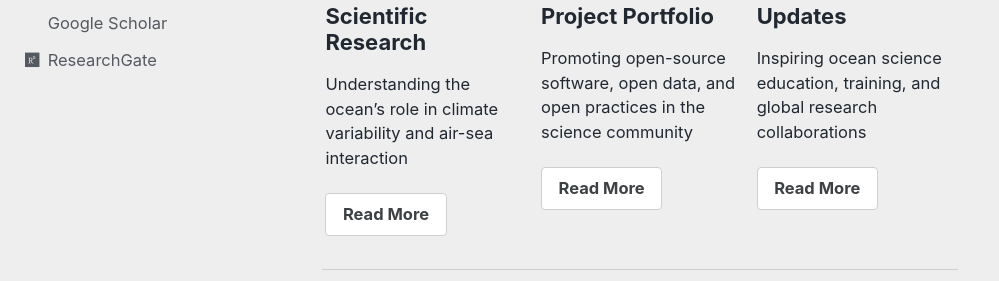
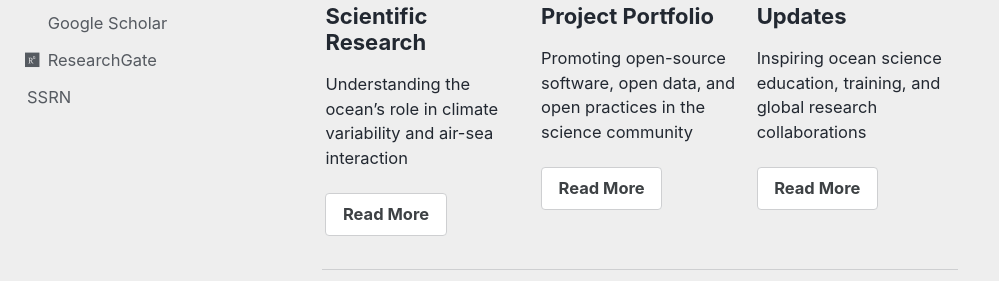
Before and after one commit to Mostafa-MMK/Mostafa-MMK.github.io, a Jekyll site: the page built from _pages/index.md, in a window 1280 px wide and 900 px high, scrolled down 741 px. Shown: the part 484-765 px from the top of the window, without its empty margins (0-999 px from the left). Built offline with Jekyll 4.4.1, drawn with Linux system fonts in a browser that asks for light colours; cached includes are drawn as plain includes; the list of posts is cut into pages by our own code.

Commit message:
Update _config.yml

```diff
--- a/_config.yml
+++ b/_config.yml
@@ -138,6 +138,9 @@ author:
     - label: "ResearchGate"
       icon: "fab fa-fw fa-researchgate"
       url: "https://www.researchgate.net/profile/your_profile_name"
+    - label: "SSRN"
+      icon: "ai ai-fw ai-ssrn"
+      url: "https://papers.ssrn.com/sol3/cf_dev/AbsByAuth.cfm?per_id=4367847"
 
 # Site Footer
 footer:
```
